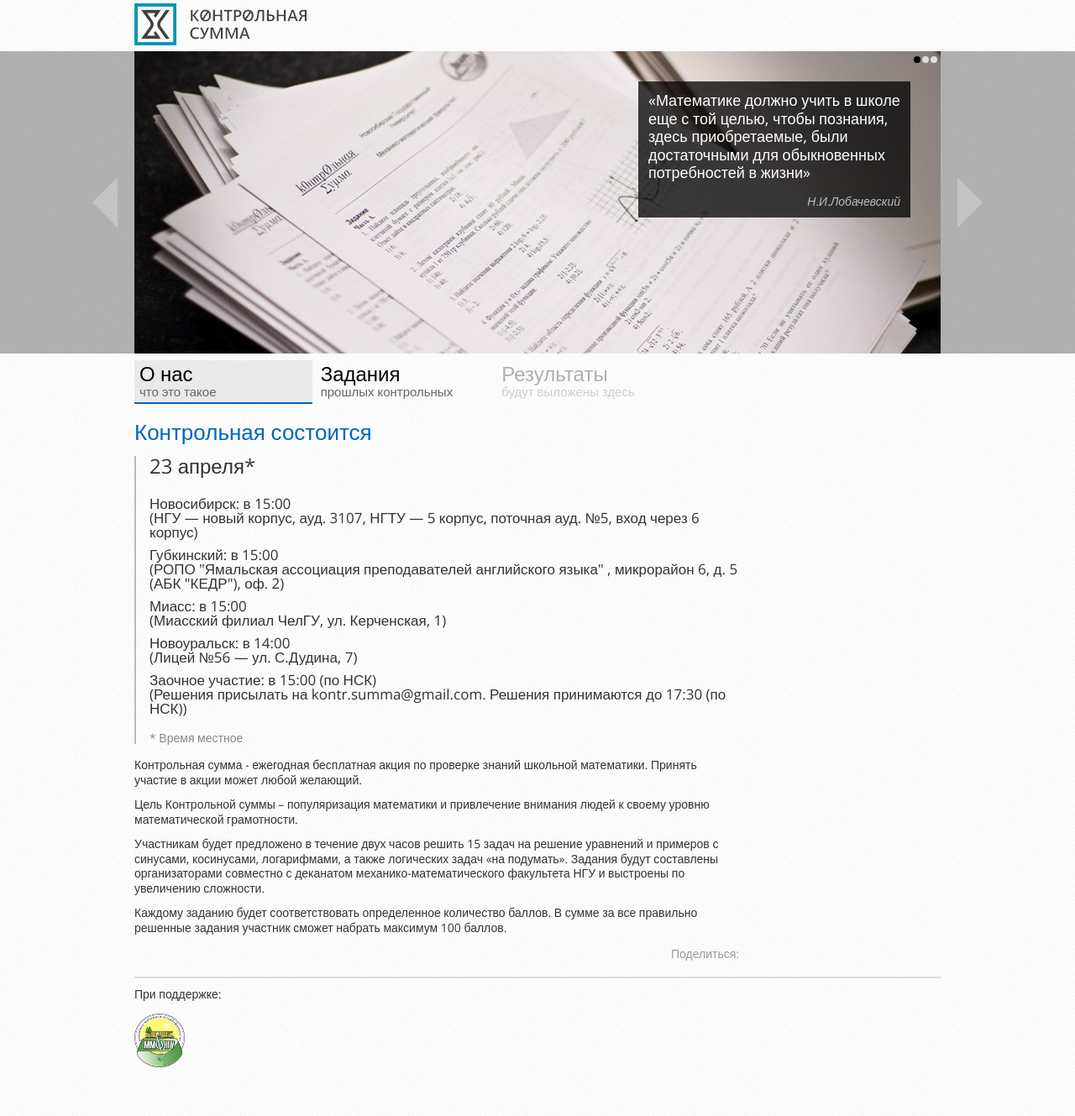
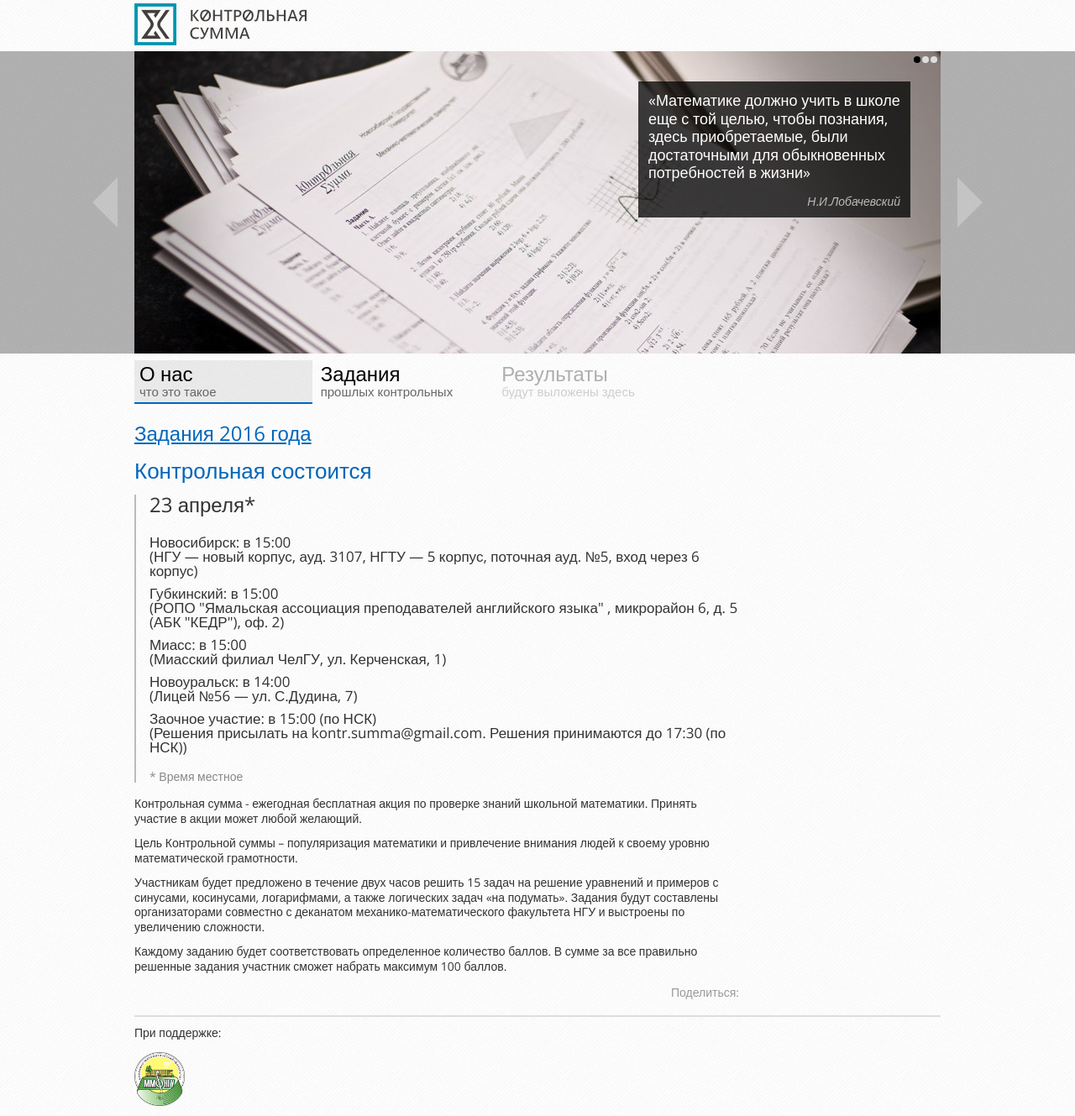
Before and after one commit to kontrsumma/kontrsumma.github.io, a Jekyll site: the page built from index.html, in a window 1280 px wide. Shown: the whole page at 84% size. Built offline with Jekyll 4.4.1, drawn with Linux system fonts in a browser that asks for light colours; nearby versions of some CDN libraries; before the commit the page ends 1283 px from its top, so only the background shows below that.

Commit message:
Update index.html

```diff
--- a/index.html
+++ b/index.html
@@ -5,9 +5,9 @@ description: Контрольная сумма - ежегодная беспла
 ---
 <article class="announce">
     <div class="announce__tasks">
-      <!--<a href=
-        "/docs/kontrolnaya-summa_tasks_2015.pdf">Задания 2015
-        года</a>  -->
+      <a href=
+        "/docs/kontrolnaya-summa_tasks_2016.pdf">Задания 2016
+        года</a>
     </div>
     <div class="announce__what">
         Контрольная состоится
```
